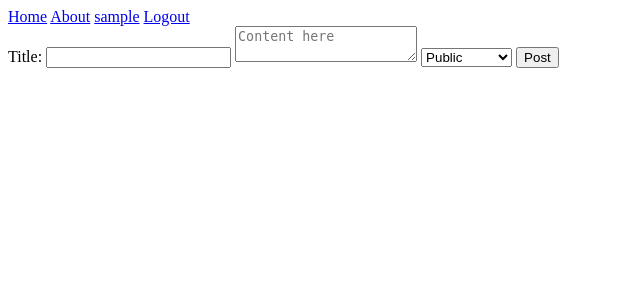
After one commit to Lingcod/dbproject, a PHP site: page /diary_post.php in a window 1280 px wide. The commit adds this page. Shown: the top 300 px of the page, without its empty margins (0-640 px from the left). Run offline with PHP 8.4, Linux system fonts and the light colour scheme; the visitor is signed in with stand-in values (Sample User, id 1).

Commit message:
diary_post

```diff
--- /dev/null
+++ b/diary_post.php
@@ -0,0 +1,52 @@
+<?php
+    require_once 'utils.php';
+    require_once 'header.php';
+
+    if(!checkLogin()){
+	header('Location: index.php');
+    }
+
+
+    if($_SERVER['REQUEST_METHOD']=='POST'){
+	$userid=$_SESSION['userid'];
+	$title=$_POST['title'];
+	$content=$_POST['content'];
+	$privacy=$_POST['privacy'];
+
+	if(isset($_POST['locationid'])){
+	    if($_POST['locationid']=='new'){
+		$locationid=newLocation($_POST['locationname']);
+		//TODO  if insert location fail?
+	    }
+	    else{
+		$locationid = $_POST['locationid'];
+	    }
+	}
+	else{
+	    $locationid = 'NULL';
+	}
+	$result=mysqli_query($con, "insert into diary(title, content, privacy, userid, locationid) values('$title','$content', $privacy, $userid, $locationid)");
+	if($result){
+	    $diaryid=$con->insert_id;
+	    header("Location: diary/$diaryid");
+	}
+
+
+    }
+
+?>
+
+
+<form method="POST" action="">
+	    <label for="title">Title:</label>
+	    <input type="text" name="title" />
+	    <textarea name="content" placeholder="Content here"></textarea>
+	    <select name="privacy" >
+		<option value="0">Public</option>
+		<option value="1">FOF</option>
+		<option value="2">Only Friend</option>
+		<option value="3">Only me</option>
+	    </select>
+	    <!--TODO: add location -->
+	    <input type="submit" value="Post" class="large blue button"/>
+</form>
--- a/index.php
+++ b/index.php
@@ -1,5 +1,5 @@
 <?php
-require 'utils.php';
+require_once 'utils.php';
 
 $isGuest= !checkLogin();
 if(!$isGuest){
--- a/login.php
+++ b/login.php
@@ -4,7 +4,7 @@ require_once 'utils.php';
 $have_error=false;
 $error_txt=array();
 
-if( $_SERVER['method']='POST' ){
+if( $_SERVER['REQUEST_METHOD']='POST' ){
     $username=$_POST['username'];
     $password=$_POST['password'];
 
--- a/signup.php
+++ b/signup.php
@@ -1,5 +1,5 @@
 <?php
-require_once 'connect.php';//TODO
+require_once 'utils.php';
 
 $action = array();
 $action['result'] = null;
@@ -34,7 +34,7 @@ if($_SERVER['REQUEST_METHOD']=='POST') {
 		session_start();
 		$_SESSION['username'] = $username;
 		$_SESSION['userid'] = $userid;
-		header( 'Location: '.$userid );
+		header( 'Location: news' );
 
 	    }
 	}
```
Also changed, not shown: news.php (+10 -4 lines).
